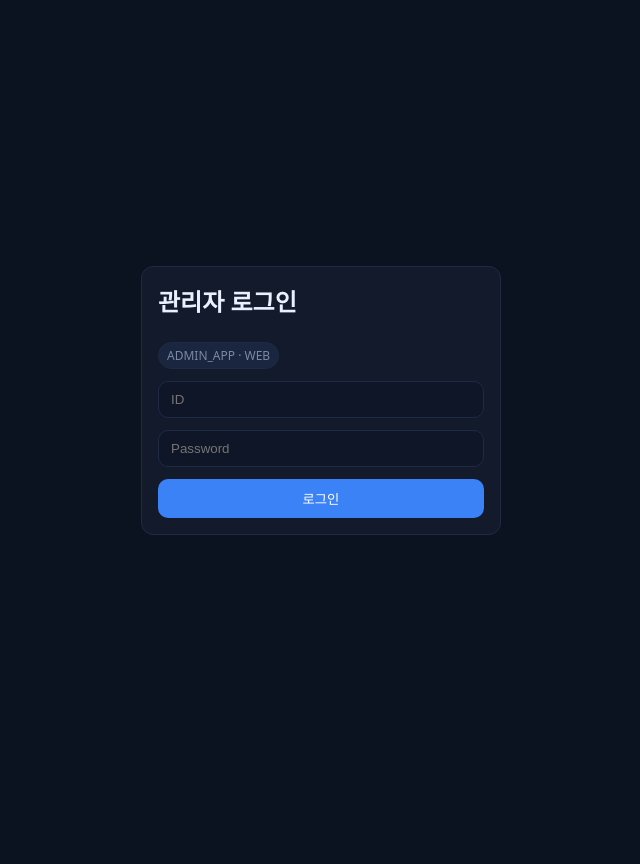
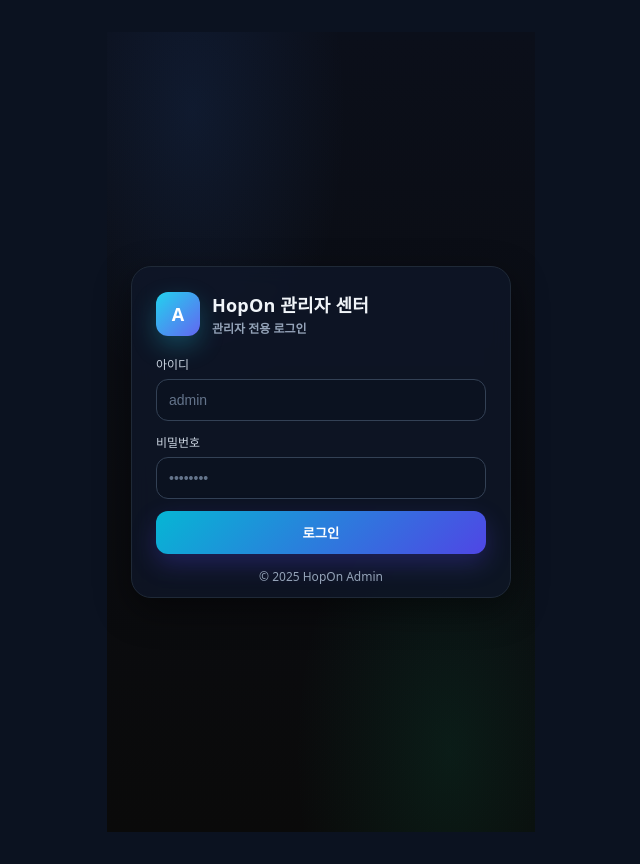
Before and after one commit to TeamProject-Seoil/HopOn_ADMIN_Page, a Vue app: page /login in a window 1280 px wide. Shown: the whole page, without its empty margins (319-959 px from the left). Before the commit the page ends 800 px from the top, so only its background shows below. Built offline with nearby package versions, Linux system fonts and the light colour scheme; no server answers.

Commit message:
로그인 페이지 디자인 일부 수정 및 다른 기기 로그인 가능하게 변경, 변경할 시 확인 후 로그인 가능

```diff
--- a/src/api/http.js
+++ b/src/api/http.js
@@ -1,3 +1,4 @@
+// src/api/http.js
 import axios from 'axios'
 import { useAuthStore } from '@/stores/auth'
 
@@ -6,34 +7,69 @@
   timeout: 15000,
 })
 
+// 요청 인터셉터: 토큰과 AUD 헤더 부착
 api.interceptors.request.use((config) => {
   const auth = useAuthStore()
   if (auth?.accessToken) {
     config.headers.Authorization = `Bearer ${auth.accessToken}`
-    config.headers['X-Client-Type'] = 'ADMIN_APP' // 백엔드 aud 검증 대비
   }
+  // 백엔드 JwtAuthenticationFilter에서 반드시 확인하므로 항상 넣어줌
+  config.headers['X-Client-Type'] = 'ADMIN_APP'
   return config
 })
 
+// 응답 인터셉터: 401 → 한 번만 리프레시 시도, 실패 시 강제 로그아웃 사유 저장
 api.interceptors.response.use(
   (r) => r,
   async (error) => {
     const auth = useAuthStore()
     const original = error.config
-    if (!original || original._retry) throw error
+    if (!original) throw error
 
-    // 401이면 한 번만 토큰 재발급 시도
-    if (error.response && error.response.status === 401 && auth.refreshToken) {
-      try {
-        original._retry = true
-        await auth.refresh()
-        original.headers.Authorization = `Bearer ${auth.accessToken}`
-        original.headers['X-Client-Type'] = 'ADMIN_APP'
-        return api(original)
-      } catch (e) {
-        await auth.logout()
+    const status = error?.response?.status
+    const isAuthApi = original.url?.includes('/auth/')
+    const reasonHeader = error?.response?.headers?.['x-reason'] || ''
+
+    // 이미 재시도했다면 그대로 실패 처리
+    if (original._retry) {
+      if (status === 401 || status === 403) {
+        await auth.handleForcedLogout('SESSION_REPLACED_OR_EXPIRED')
+      }
+      throw error
+    }
+
+    // 401: access 만료 또는 세션 버전 불일치
+    if (status === 401 && !isAuthApi) {
+      if (auth.refreshToken) {
+        try {
+          original._retry = true
+          await auth.refresh()
+          original.headers = {
+            ...(original.headers || {}),
+            Authorization: `Bearer ${auth.accessToken}`,
+            'X-Client-Type': 'ADMIN_APP',
+          }
+          return api(original)
+        } catch (e) {
+          await auth.handleForcedLogout('SESSION_REPLACED_OR_EXPIRED')
+          throw error
+        }
+      } else {
+        await auth.handleForcedLogout('UNAUTHORIZED')
       }
     }
+
+    // 403: 권한 문제 → 강제 로그아웃(역할 변경/토큰 불일치 가능)
+    if (status === 403 && !isAuthApi) {
+      await auth.handleForcedLogout('FORBIDDEN')
+    }
+
+    // 디버깅용
+    if (reasonHeader) {
+      // eslint-disable-next-line no-console
+      console.warn('Server X-Reason:', reasonHeader)
+    }
+
     throw error
   }
 )
--- a/src/pages/LoginPage.vue
+++ b/src/pages/LoginPage.vue
@@ -1,20 +1,62 @@
+<!-- src/pages/LoginPage.vue -->
 <template>
-  <div class="card" style="width:360px">
-    <h2 style="margin:0 0 12px">관리자 로그인</h2>
-    <p class="badge" style="margin-bottom:12px">ADMIN_APP · WEB</p>
+  <div class="page">
+    <div class="panel">
+      <div class="brand">
+        <div class="logo">A</div>
+        <div class="title">
+          <h1>HopOn 관리자 센터</h1>
+          <p>관리자 전용 로그인</p>
+        </div>
+      </div>
 
-    <form @submit.prevent="onSubmit" class="stack">
-      <input class="input" v-model="userid" placeholder="ID" autocomplete="username"/>
-      <input class="input" v-model="password" type="password" placeholder="Password" autocomplete="current-password"/>
-      <button class="btn" :disabled="auth.loading" style="width:100%">로그인</button>
-    </form>
+      <form @submit.prevent="onSubmit" class="form">
+        <div class="field">
+          <label for="userid">아이디</label>
+          <input id="userid" class="input" v-model.trim="userid" placeholder="admin" autocomplete="username" />
+        </div>
+        <div class="field">
+          <label for="password">비밀번호</label>
+          <input id="password" class="input" v-model="password" type="password" placeholder="••••••••" autocomplete="current-password" />
+        </div>
 
-    <p v-if="error" style="color:#fca5a5;margin-top:10px">{{ error }}</p>
+        <button class="btn" :disabled="auth.loading">
+          <span v-if="!auth.loading">로그인</span>
+          <span v-else>로그인 중…</span>
+        </button>
+
+        <!-- 강제 로그아웃 안내 -->
+        <p v-if="forcedMessage" class="note warn">{{ forcedMessage }}</p>
+
+        <p v-if="error" class="note error">{{ error }}</p>
+      </form>
+
+      <p class="foot">© {{ year }} HopOn Admin</p>
+    </div>
+
+    <!-- 다른 기기 로그인 안내 모달 -->
+    <div v-if="showReplaceModal" class="modal-backdrop" @click.self="closeModal">
+      <div class="modal">
+        <div class="modal-header">
+          <div class="modal-icon">!</div>
+          <div class="modal-title">다른 기기에서 로그인 중</div>
+        </div>
+        <div class="modal-body">
+          동일 계정이 다른 기기에서 이미 로그인되어 있습니다.<br />
+          <b>계속 진행하면 현재 기기에서 로그인</b>되며,
+          <span class="muted">다른 기기에서는 자동으로 로그아웃됩니다.</span>
+        </div>
+        <div class="modal-actions">
+          <button class="btn ghost" @click="closeModal">취소</button>
+          <button class="btn danger" @click="confirmReplace">확인하고 로그인</button>
+        </div>
+      </div>
+    </div>
   </div>
 </template>
 
 <script setup>
-import { ref } from 'vue'
+import { computed, ref, onMounted } from 'vue'
 import { useRoute, useRouter } from 'vue-router'
 import { useAuthStore } from '@/stores/auth'
 
@@ -26,6 +68,12 @@
 const password = ref('')
 const error = ref('')
 
+const showReplaceModal = ref(false)
+const pendingLogin = ref({ userid: '', password: '' })
+
+const forcedMessage = computed(() => auth.forcedLogoutMessage)
+const year = new Date().getFullYear()
+
 const onSubmit = async () => {
   error.value = ''
   try {
@@ -33,7 +81,205 @@
     const to = route.query.redirect || '/'
     router.replace(to)
   } catch (e) {
+    const status = e?.response?.status
+    const reason = e?.response?.headers?.['x-reason'] || ''
+    // 백엔드가 기존 세션이 있고 강제 교체가 아니라고 판단하면 409 + X-Reason 반환
+    if (status === 409 && reason === 'ALREADY_LOGGED_IN_OTHER_DEVICE') {
+      pendingLogin.value = { userid: userid.value, password: password.value }
+      showReplaceModal.value = true
+      return
+    }
     error.value = '로그인 실패. 아이디/비밀번호를 확인하세요.'
   }
 }
+
+const closeModal = () => {
+  showReplaceModal.value = false
+  pendingLogin.value = { userid: '', password: '' }
+}
+
+const confirmReplace = async () => {
+  try {
+    await auth.login({ ...pendingLogin.value, force: true })
+    closeModal()
+    const to = route.query.redirect || '/'
+    router.replace(to)
+  } catch (_) {
+    error.value = '로그인 실패. 잠시 후 다시 시도하세요.'
+  }
+}
+
+onMounted(() => {
+  if (auth.forcedLogoutReason) {
+    setTimeout(() => {
+      auth.forcedLogoutReason = null
+      const persisted = JSON.parse(localStorage.getItem('hopon_admin_auth') || '{}')
+      persisted.forcedLogoutReason = null
+      localStorage.setItem('hopon_admin_auth', JSON.stringify(persisted))
+    }, 8000)
+  }
+})
 </script>
+
+<style scoped>
+/* 레이아웃 (다크 배경) */
+.page {
+  min-height: 100dvh;
+  display: grid;
+  place-items: center;
+  padding: 24px;
+  color-scheme: dark;
+  background:
+    radial-gradient(60% 60% at 20% 10%, rgba(59,130,246,.10), transparent 60%),
+    radial-gradient(60% 60% at 80% 90%, rgba(16,185,129,.10), transparent 60%),
+    linear-gradient(180deg, #0b0f1a, #0a0a0a);
+  color: #e5e7eb;
+}
+
+.panel {
+  width: 380px;
+  max-width: 92vw;
+  background: rgba(15, 23, 42, 0.75);
+  backdrop-filter: blur(10px);
+  border: 1px solid #1f2937;
+  border-radius: 20px;
+  box-shadow: 0 12px 36px rgba(0,0,0,.45);
+  padding: 24px 24px 12px;
+}
+
+/* 브랜드 헤더 */
+.brand {
+  display: flex;
+  gap: 12px;
+  align-items: center;
+  margin-bottom: 18px;
+}
+.logo {
+  width: 44px; height: 44px;
+  display: grid; place-items: center;
+  border-radius: 12px;
+  background: linear-gradient(135deg, #22d3ee, #6366f1);
+  color: white; font-weight: 800; font-size: 18px;
+  box-shadow: 0 10px 24px rgba(34,211,238,.25);
+}
+.title h1 {
+  margin: 0;
+  font-size: 18px;
+  font-weight: 800;
+  letter-spacing: .2px;
+  color: #f1f5f9;
+}
+.title p {
+  margin: 2px 0 0;
+  color: #94a3b8;
+  font-size: 12px;
+}
+
+/* 폼 */
+.form { display: grid; gap: 12px; margin-top: 4px; }
+.field { display: grid; gap: 6px; }
+label { font-size: 12px; color: #cbd5e1; }
+.input {
+  width: 100%;
+  padding: 12px 12px;
+  border: 1px solid #334155;
+  border-radius: 12px;
+  font-size: 14px;
+  outline: none;
+  transition: box-shadow .15s, border-color .15s, transform .02s, background .15s;
+  background: #0b1220;
+  color: #e5e7eb;
+  caret-color: #e5e7eb;
+}
+.input::placeholder { color: #64748b; }
+.input:focus {
+  border-color: #22d3ee;
+  box-shadow: 0 0 0 4px rgba(34,211,238,0.18);
+}
+.input:active { transform: translateY(0.5px); }
+
+.btn {
+  width: 100%;
+  display: inline-flex;
+  justify-content: center;
+  align-items: center;
+  padding: 12px 14px;
+  border: 0;
+  border-radius: 12px;
+  background: linear-gradient(135deg, #06b6d4, #4f46e5);
+  color: white;
+  font-weight: 700;
+  cursor: pointer;
+  transition: transform .035s ease, filter .2s ease;
+  box-shadow: 0 10px 24px rgba(79,70,229,.28);
+}
+.btn:disabled { opacity: .7; cursor: not-allowed; }
+.btn:not(:disabled):active { transform: translateY(1px); }
+.btn.ghost {
+  background: #0b1220;
+  color: #e2e8f0;
+  border: 1px solid #334155;
+}
+.btn.danger {
+  background: linear-gradient(135deg, #ef4444, #f59e0b);
+  color: #fff;
+  box-shadow: 0 10px 24px rgba(239,68,68,.28);
+}
+
+/* 안내문구 */
+.note { margin: 6px 2px 0; font-size: 12px; }
+.warn { color: #f59e0b; }
+.error { color: #fca5a5; }
+
+.foot {
+  margin: 14px 4px 0;
+  text-align: center;
+  color: #94a3b8;
+  font-size: 12px;
+}
+
+/* 모달 (다크 톤) */
+.modal-backdrop {
+  position: fixed; inset: 0; background: rgba(2,6,23, .6);
+  display: grid; place-items: center;
+  z-index: 50;
+}
+.modal {
+  width: 420px; max-width: 92vw;
+  background: #0b1220;
+  border-radius: 16px;
+  border: 1px solid #334155;
+  box-shadow: 0 24px 80px rgba(0,0,0,.6);
+  overflow: hidden;
+}
+.modal-header {
+  display: flex; gap: 12px; align-items: center;
+  padding: 14px 16px;
+  background: #111827;
+  border-bottom: 1px solid #374151;
+}
+.modal-icon {
+  width: 28px; height: 28px;
+  border-radius: 50%;
+  display: grid; place-items: center;
+  background: #f59e0b; color: #111827; font-weight: 900;
+}
+.modal-title {
+  font-weight: 800; color: #fbbf24; font-size: 14px;
+}
+.modal-body {
+  padding: 16px;
+  color: #cbd5e1;
+  font-size: 14px;
+  line-height: 1.6;
+}
+.modal-body .muted {
+  color: #94a3b8;
+  font-size: 12px;
+}
+.modal-actions {
+  display: flex; gap: 8px; justify-content: flex-end;
+  padding: 12px 16px;
+  background: #0b1220;
+}
+</style>
--- a/src/stores/auth.js
+++ b/src/stores/auth.js
@@ -1,3 +1,4 @@
+// src/stores/auth.js
 import { defineStore } from 'pinia'
 import api from '@/api/http'
 
@@ -20,6 +21,29 @@
   return id
 }
 
+// 강제 로그아웃 사유별 메시지
+function reasonToMessage(reason) {
+  switch (reason) {
+    case 'SESSION_REPLACED_OR_EXPIRED':
+      return '다른 곳에서 로그인되어 이 세션이 종료되었습니다.'
+    case 'FORBIDDEN':
+      return '접근 권한이 없습니다. 다시 로그인하세요.'
+    case 'UNAUTHORIZED':
+    default:
+      return '인증이 만료되었습니다. 다시 로그인하세요.'
+  }
+}
+
+// 라우터를 동적 import로 불러와 순환참조 방지
+async function goLogin({ withRedirect = false } = {}) {
+  const { default: router } = await import('@/router')
+  const current = router.currentRoute.value
+  const target = withRedirect && current?.name !== 'login'
+    ? { name: 'login', query: { redirect: current.fullPath } }
+    : { name: 'login' }
+  await router.replace(target)
+}
+
 export const useAuthStore = defineStore('auth', {
   state: () => ({
     accessToken: null,
@@ -28,16 +52,15 @@
     user: null,            // { userid, username, role, email, hasProfileImage, ... }
     loading: false,
     deviceId: generateDeviceId(),
+    forcedLogoutReason: null, // 강제 로그아웃 사유(로그인 화면에서 안내)
     ...loadPersisted(),
   }),
 
   getters: {
     isAuthenticated: (s) => !!s.accessToken,
-    // ✅ 헤더/프로필 이미지 로딩에서 바로 씀
     userid: (s) => s?.user?.userid || null,
     email: (s) => s?.user?.email || null,
     hasProfileImage: (s) => !!s?.user?.hasProfileImage,
-
     displayName: (s) => s?.user?.username || s?.user?.userid || '관리자',
     initials: (s) => {
       const name = (s?.user?.username || s?.user?.userid || 'A').trim()
@@ -45,18 +68,27 @@
       if (parts.length >= 2) return (parts[0][0] + parts[1][0]).toUpperCase()
       return name.substring(0, 2).toUpperCase()
     },
+    forcedLogoutMessage: (s) => s.forcedLogoutReason ? reasonToMessage(s.forcedLogoutReason) : '',
   },
 
   actions: {
-    async login({ userid, password }) {
+    /**
+     * 로그인
+     * @param {{userid: string, password: string, force?: boolean}} payload
+     *   force=true 이면 (백엔드가 409를 주는 구성에서) 재시도용 헤더 'X-Force-Login'을 보냄
+     */
+    async login({ userid, password, force = false }) {
       this.loading = true
       try {
-        const { data } = await api.post('/auth/login', {
-          userid, password, clientType: CLIENT_TYPE, deviceId: this.deviceId,
-        })
+        const { data } = await api.post(
+          '/auth/login',
+          { userid, password, clientType: CLIENT_TYPE, deviceId: this.deviceId },
+          force ? { headers: { 'X-Force-Login': '1' } } : undefined
+        )
         this.accessToken = data.accessToken
         this.refreshToken = data.refreshToken
         this.role = data.role
+        this.forcedLogoutReason = null
 
         await this.fetchMe()
         savePersisted({
@@ -64,7 +96,8 @@
           refreshToken: this.refreshToken,
           role: this.role,
           user: this.user,
-          deviceId: this.deviceId
+          deviceId: this.deviceId,
+          forcedLogoutReason: this.forcedLogoutReason,
         })
       } finally {
         this.loading = false
@@ -83,23 +116,25 @@
         refreshToken: this.refreshToken,
         role: this.role,
         user: this.user,
-        deviceId: this.deviceId
+        deviceId: this.deviceId,
+        forcedLogoutReason: this.forcedLogoutReason,
       })
     },
 
     async fetchMe() {
       const { data } = await api.get('/users/me')
-      // 서버가 hasProfileImage/ email 같은 필드를 주면 그대로 보존
       this.user = data
       savePersisted({
         accessToken: this.accessToken,
         refreshToken: this.refreshToken,
         role: this.role,
         user: this.user,
-        deviceId: this.deviceId
+        deviceId: this.deviceId,
+        forcedLogoutReason: this.forcedLogoutReason,
       })
     },
 
+    // ✅ 사용자가 직접 로그아웃: 상태 초기화 후 즉시 로그인 화면으로 이동
     async logout() {
       try {
         if (this.refreshToken) {
@@ -108,11 +143,32 @@
           })
         }
       } catch (_) { /* 서버 세션 없어도 무시 */ }
+
       this.accessToken = null
       this.refreshToken = null
       this.role = null
       this.user = null
-      savePersisted({ deviceId: this.deviceId })
+      this.forcedLogoutReason = null
+      savePersisted({ deviceId: this.deviceId, forcedLogoutReason: null })
+
+      // 바로 로그인 페이지로 (히스토리 교체)
+      await goLogin({ withRedirect: false })
+    },
+
+    /** ✅ 백엔드가 이전 세션을 무효화했을 때 호출 (401/403 시) */
+    async handleForcedLogout(reason = 'UNAUTHORIZED') {
+      this.accessToken = null
+      this.refreshToken = null
+      this.role = null
+      this.user = null
+      this.forcedLogoutReason = reason
+      savePersisted({
+        deviceId: this.deviceId,
+        forcedLogoutReason: this.forcedLogoutReason,
+      })
+
+      // 즉시 로그인 페이지로 (필요하면 원래 경로를 redirect로 넘기려면 true)
+      await goLogin({ withRedirect: false })
     },
   },
 })
```
